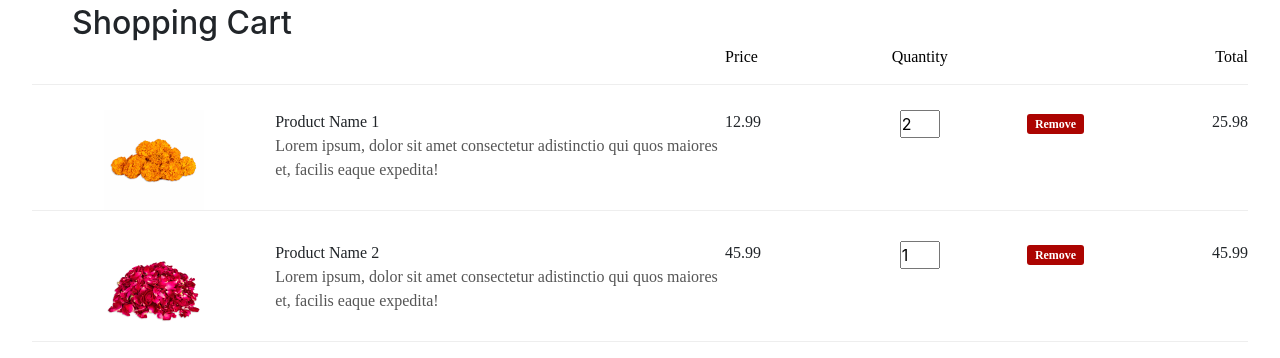
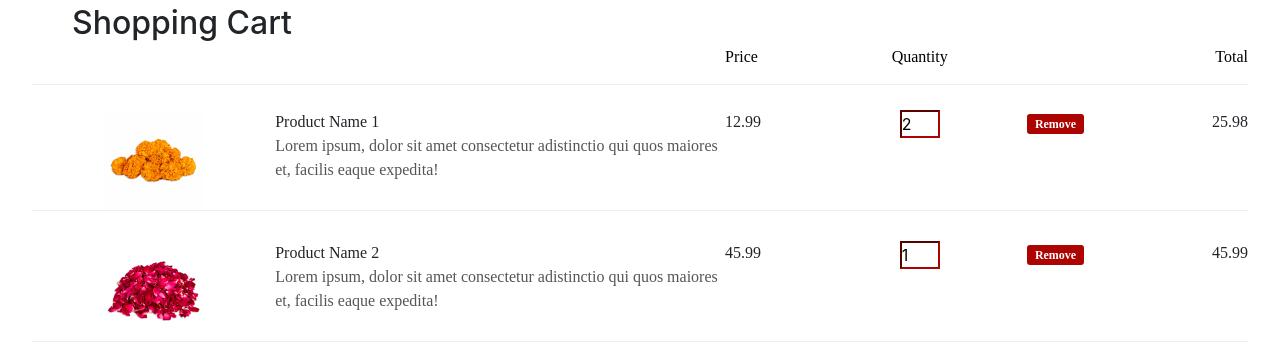
Before and after one commit to Shrirama-Upadhya-A/poojas-final, a PHP site: page /cart.html in a window 1280 px wide. Shown: the part 156-514 px from the top of the page. Run offline with PHP 8.4, Linux system fonts and the light colour scheme; some libraries are stand-ins or nearby versions; some web fonts are replaced.

Commit message:
Update cart.css

```diff
--- a/css/cart.css
+++ b/css/cart.css
@@ -959,3 +959,11 @@ label {
     background-size: 400%;
     transition: background-color 300ms ease-in-out;
 }
+
+.product-quantity input {
+    border-color: #ac0401;
+}
+
+.product-quantity input:focus {
+    border-color: #ac0401;
+}
```
